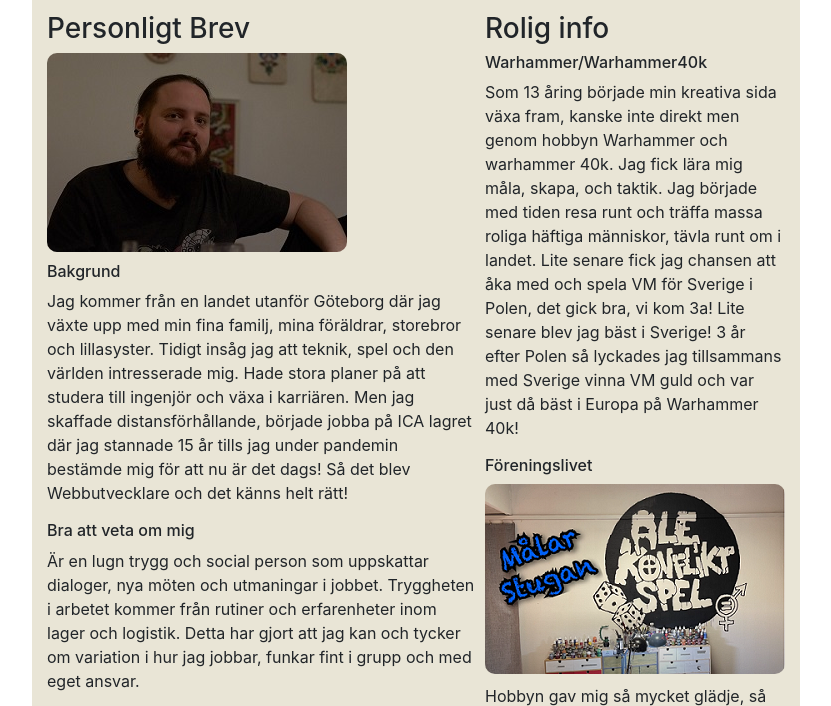
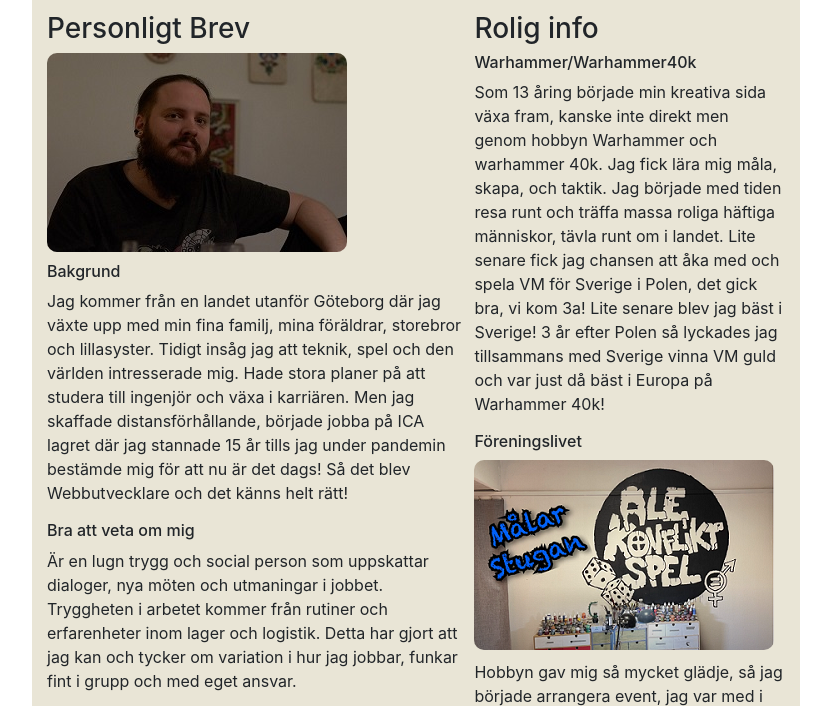
Before and after one commit to JoakimIengstrom/CV-Joakim-Engstrom, a plain HTML site: page cv.html in a window 1280 px wide. Shown: the part 258-964 px from the top of the page, without its empty margins (224-1055 px from the left). Drawn offline with nearby package versions, Linux system fonts and the light colour scheme.

Commit message:
Små fix!

```diff
--- a/CSS/style.css
+++ b/CSS/style.css
@@ -7,7 +7,7 @@ body {
 
 .parent {
     display: grid;
-    grid-template-columns: 3fr 2fr;
+    grid-template-columns: 4fr 3fr;
     grid-template-rows: 1fr;
     grid-column-gap: 0px;
     grid-row-gap: 0px;
--- a/cv.html
+++ b/cv.html
@@ -72,7 +72,7 @@
                 lyckades jag tillsammans med Sverige vinna VM guld och var just då bäst i Europa på Warhammer 40k!
             </p>
             <h6>Föreningslivet</h6>
-            <img class="selfie" src="/img/malarstuga.png" alt="selfie" />
+            <img class="selfie" src="/img/malarstuga.png" alt="foreningen" />
             <p>
                 Hobbyn gav mig så mycket glädje, så jag började arrangera event, jag var med i en förenings i Göteborg
                 och det rullade på med mitt engagemang. Inte många år senare flyttade jag utanför Göteborg och märkte
```
